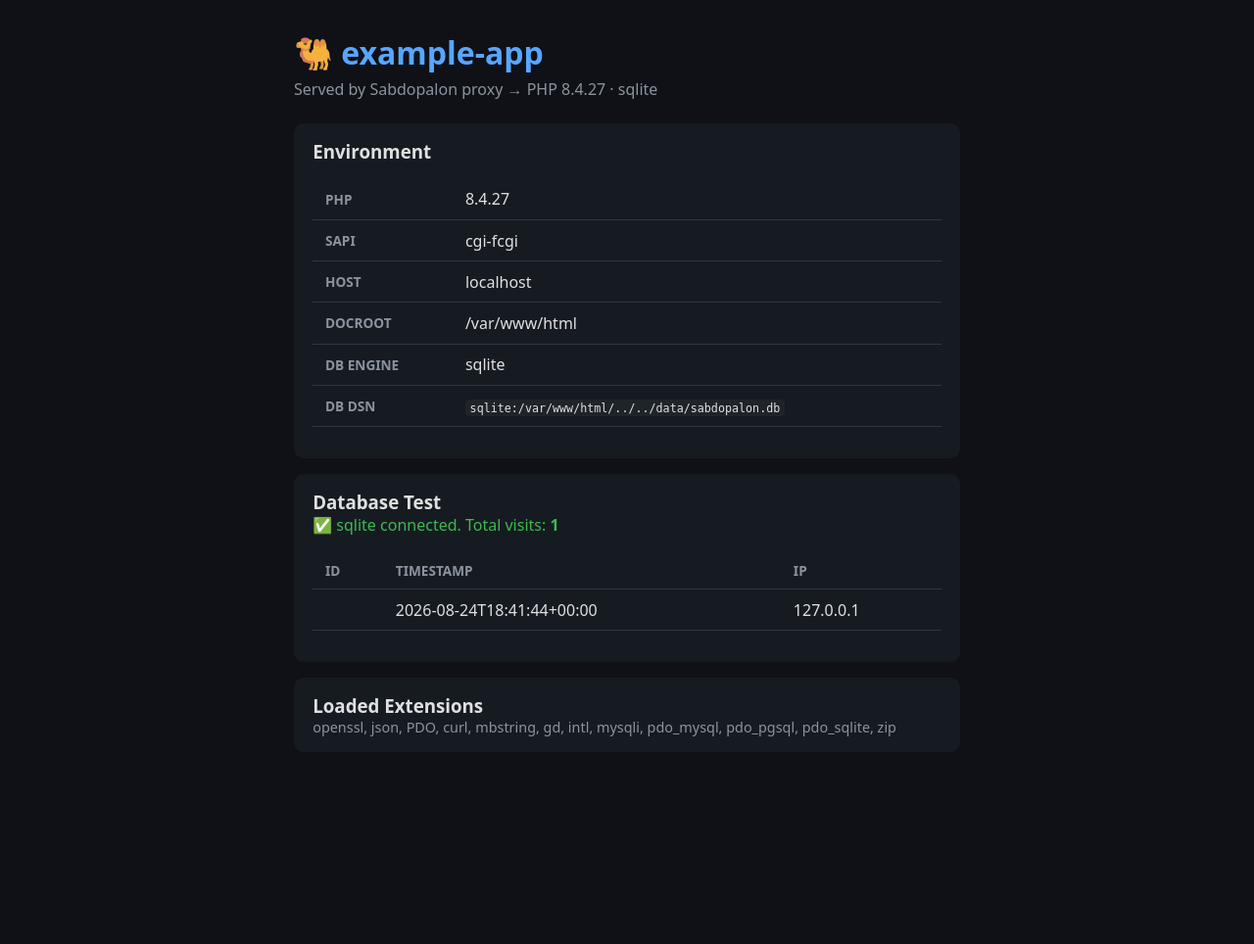
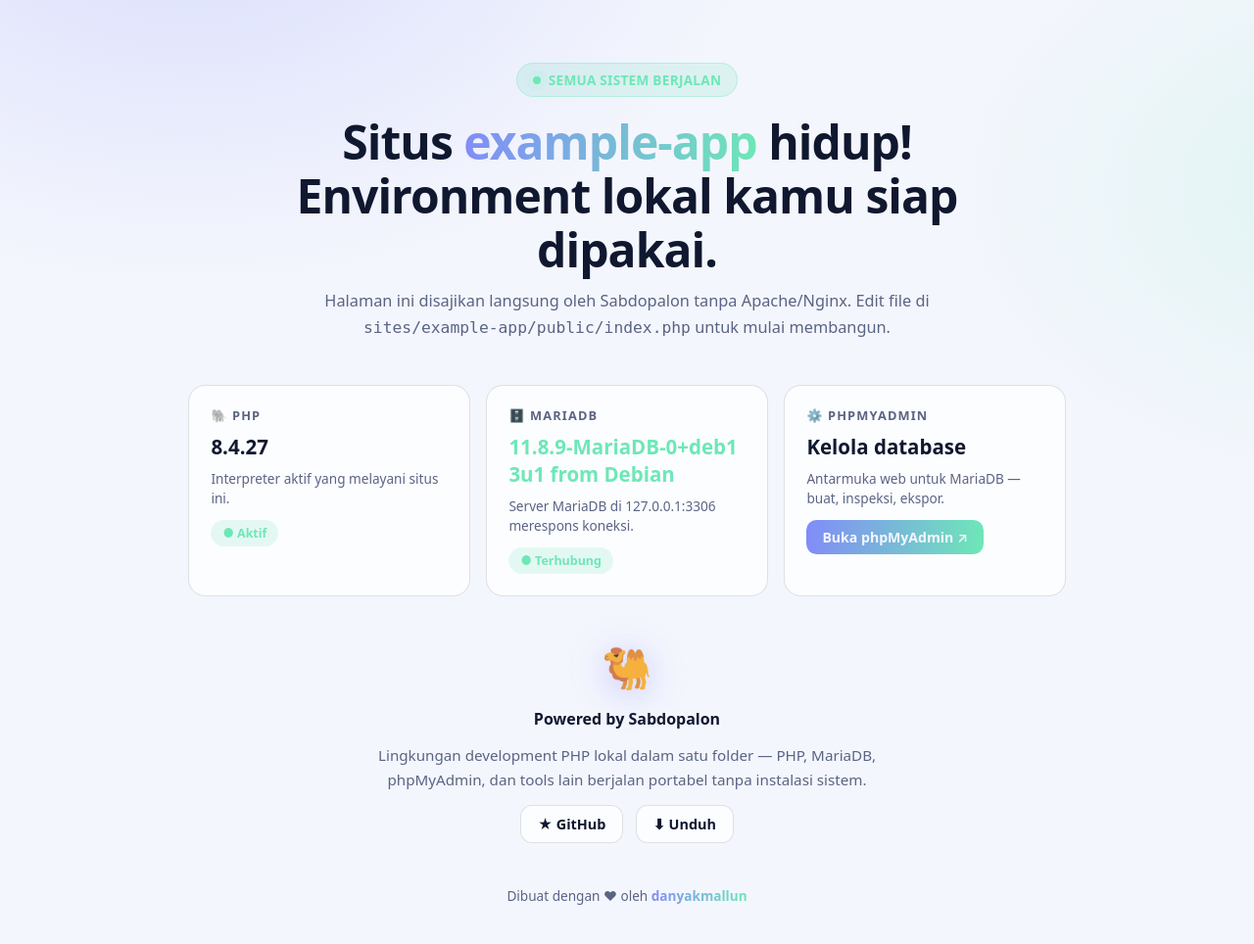
Before and after one commit to danyakmallun9999/sabdopalon, a PHP site: page / in a window 1280 px wide. Shown: the whole page at 98% size. Before the commit the page ends 752 px from the top, so only its background shows below. Run offline with PHP 8.4, Linux system fonts and the light colour scheme.

Commit message:
feat(templates): blank starter becomes a live landing page
- success hero with pulsing 'semua sistem berjalan' badge
- live stack cards: PHP version, MariaDB probe (PDO, graceful offline
  state), phpMyAdmin link derived from the request host (tld/port aware)
- Powered by Sabdopalon section + GitHub/download links, credit footer
  to danyakmallun.dev
- zero external assets — fully offline, dark/light via prefers-color-scheme
- regenerated tracked example-app demo to match

```diff
--- a/sites/example-app/public/index.php
+++ b/sites/example-app/public/index.php
@@ -1,108 +1,159 @@
 <?php
-// Sabdopalon demo site — shows PHP + database working.
-$dbEngine = getenv('SABDOPALON_DB_ENGINE') ?: 'sqlite';
-$dbPath = getenv('SABDOPALON_DB_PATH') ?: __DIR__ . '/../../data/sabdopalon.db';
-$dsn = '';
-$connected = false;
-$error = '';
+// example-app — created by Sabdopalon
+declare(strict_types=1);
 
-// Build DSN based on engine
-if ($dbEngine === 'sqlite') {
-    $dsn = 'sqlite:' . $dbPath;
-} else {
-    // MySQL/MariaDB on localhost:3306
-    $port = 3306;
-    $dsn = "mysql:host=127.0.0.1;port={$port};dbname=sabdopalon;charset=utf8mb4";
+$site   = 'example-app';
+$phpVer = PHP_VERSION;
+
+// --- database probe (bundled MariaDB: root@127.0.0.1, no password) --------
+$db = ['ok' => false, 'ver' => '', 'label' => 'MariaDB'];
+try {
+    $pdo = new PDO(
+        'mysql:host=127.0.0.1;port=3306;charset=utf8mb4',
+        'root',
+        '',
+        [PDO::ATTR_ERRMODE => PDO::ERRMODE_EXCEPTION, PDO::ATTR_TIMEOUT => 2]
+    );
+    $db['ok']  = true;
+    $db['ver'] = (string) $pdo->query('SELECT VERSION()')->fetchColumn();
+} catch (Throwable $e) {
+    $db['label'] = 'Database tidak aktif';
 }
 
-try {
-    if ($dbEngine === 'sqlite') {
-        @mkdir(dirname($dbPath), 0755, true);
-        $db = new PDO($dsn);
-    } else {
-        // root with no password (local dev default after mariadb-install-db)
-        $db = new PDO($dsn, 'root', '', [PDO::ATTR_ERRMODE => PDO::ERRMODE_EXCEPTION]);
-    }
-    $db->setAttribute(PDO::ATTR_ERRMODE, PDO::ERRMODE_EXCEPTION);
-    $connected = true;
-
-    // Create a visits table and insert a row
-    $db->exec('CREATE TABLE IF NOT EXISTS visits (id INT AUTO_INCREMENT PRIMARY KEY, ts VARCHAR(40), ip VARCHAR(45))');
-    $stmt = $db->prepare('INSERT INTO visits (ts, ip) VALUES (?, ?)');
-    $stmt->execute([date('c'), $_SERVER['REMOTE_ADDR'] ?? 'unknown']);
-    $count = (int) $db->query('SELECT COUNT(*) FROM visits')->fetchColumn();
-
-    $recent = $db->query('SELECT * FROM visits ORDER BY id DESC LIMIT 5')->fetchAll(PDO::FETCH_ASSOC);
-} catch (Exception $e) {
-    $error = $e->getMessage();
-}
+// --- phpMyAdmin link derived from the host we were reached on -------------
+$hostPart = (string) ($_SERVER['HTTP_HOST'] ?? 'localhost');
+$hostname = strtok($hostPart, ':') ?: 'localhost';
+$suffix   = str_contains($hostPart, ':') ? substr($hostPart, (int) strpos($hostPart, ':')) : '';
+$tld      = str_contains($hostname, '.') ? substr($hostname, (int) strpos($hostname, '.') + 1) : 'localhost';
+$pmaUrl   = 'http://phpmyadmin.' . $tld . $suffix;
 ?>
 <!DOCTYPE html>
-<html lang="en">
+<html lang="id">
 <head>
 <meta charset="utf-8">
 <meta name="viewport" content="width=device-width, initial-scale=1">
-  <title>example-app — Sabdopalon</title>
+<title><?= htmlspecialchars($site) ?> · Sabdopalon</title>
 <style>
+  :root {
+    --bg: #0b1020; --card: rgba(255,255,255,.06); --border: rgba(255,255,255,.12);
+    --text: #e8ecf8; --muted: #9aa4c0; --accent: #6ee7b7; --accent2: #818cf8;
+    --ok-bg: rgba(52,211,153,.12); --warn-bg: rgba(251,191,36,.12); --warn: #fbbf24;
+  }
   * { margin: 0; padding: 0; box-sizing: border-box; }
-    body { font-family: system-ui, sans-serif; background: #0f1117; color: #e0e0e0; padding: 2rem 1rem; }
-    .wrap { max-width: 680px; margin: 0 auto; }
-    h1 { color: #58a6ff; }
-    .meta { color: #8b949e; margin: .3rem 0 1.5rem; }
-    table { width: 100%; border-collapse: collapse; margin: 1rem 0; }
-    th, td { text-align: left; padding: .6rem .8rem; border-bottom: 1px solid #30363d; }
-    th { color: #8b949e; font-size: .85rem; text-transform: uppercase; }
-    .ok { color: #3fb950; } .fail { color: #f85149; }
-    .card { background: #161b22; border-radius: 10px; padding: 1rem 1.2rem; margin: 1rem 0; }
-    code { background: #1f242b; padding: .15em .4em; border-radius: 4px; font-size: .9em; }
+  body {
+    font-family: ui-sans-serif, system-ui, -apple-system, "Segoe UI", Roboto, sans-serif;
+    min-height: 100dvh; color: var(--text);
+    background:
+      radial-gradient(60rem 40rem at 15% -10%, rgba(129,140,248,.22), transparent 60%),
+      radial-gradient(50rem 35rem at 110% 20%, rgba(110,231,183,.16), transparent 55%),
+      var(--bg);
+    display: flex; flex-direction: column; align-items: center;
+    padding: 4rem 1.25rem 2.5rem; gap: 2.75rem;
+  }
+  .hero { text-align: center; max-width: 44rem; }
+  .badge {
+    display: inline-flex; align-items: center; gap: .5rem;
+    background: var(--ok-bg); color: var(--accent);
+    border: 1px solid rgba(110,231,183,.35); border-radius: 999px;
+    padding: .45rem 1rem; font-size: .85rem; font-weight: 600; letter-spacing: .02em;
+  }
+  .dot { width: .5rem; height: .5rem; border-radius: 999px; background: var(--accent);
+         box-shadow: 0 0 0 4px rgba(110,231,183,.18); animation: pulse 2s infinite; }
+  @keyframes pulse { 50% { box-shadow: 0 0 0 7px rgba(110,231,183,.05);} }
+  h1 { font-size: clamp(1.9rem, 5vw, 3rem); line-height: 1.15; margin: 1.1rem 0 .7rem; letter-spacing: -.02em; }
+  h1 span { background: linear-gradient(92deg, var(--accent2), var(--accent));
+            -webkit-background-clip: text; background-clip: text; color: transparent; }
+  .sub { color: var(--muted); font-size: 1.02rem; line-height: 1.65; }
+  .grid { display: grid; gap: 1rem; width: min(56rem, 100%);
+          grid-template-columns: repeat(auto-fit, minmax(15rem, 1fr)); }
+  .card {
+    background: var(--card); border: 1px solid var(--border); border-radius: 1.1rem;
+    padding: 1.35rem 1.4rem; backdrop-filter: blur(10px);
+    display: flex; flex-direction: column; gap: .55rem; text-align: left;
+    transition: transform .18s ease, border-color .18s ease;
+  }
+  .card:hover { transform: translateY(-3px); border-color: rgba(255,255,255,.25); }
+  .card .k { display: flex; align-items: center; gap: .6rem; font-size: .8rem; font-weight: 700;
+             text-transform: uppercase; letter-spacing: .09em; color: var(--muted); }
+  .card .v { font-size: 1.28rem; font-weight: 700; word-break: break-all; }
+  .card .n { color: var(--muted); font-size: .85rem; line-height: 1.5; }
+  .state-ok   { color: var(--accent); }
+  .state-warn { color: var(--warn); }
+  .chip { align-self: flex-start; font-size: .78rem; font-weight: 600; border-radius: 999px;
+          padding: .3rem .75rem; margin-top: .2rem; }
+  .chip.ok   { background: var(--ok-bg); color: var(--accent); }
+  .chip.warn { background: var(--warn-bg); color: var(--warn); }
+  a.btn {
+    align-self: flex-start; margin-top: .2rem; text-decoration: none; font-size: .88rem; font-weight: 600;
+    color: var(--bg); background: linear-gradient(92deg, var(--accent2), var(--accent));
+    padding: .5rem 1rem; border-radius: .65rem;
+  }
+  .powered { display: flex; flex-direction: column; align-items: center; gap: .9rem; text-align: center; }
+  .camel { font-size: 2.6rem; filter: drop-shadow(0 6px 18px rgba(129,140,248,.45)); }
+  .powered p { color: var(--muted); max-width: 34rem; line-height: 1.6; font-size: .95rem; }
+  .links { display: flex; flex-wrap: wrap; gap: .8rem; justify-content: center; }
+  .links a {
+    display: inline-flex; align-items: center; gap: .45rem; text-decoration: none; font-size: .9rem; font-weight: 600;
+    color: var(--text); background: var(--card); border: 1px solid var(--border);
+    padding: .55rem 1.05rem; border-radius: .75rem; transition: border-color .15s ease, transform .15s ease;
+  }
+  .links a:hover { border-color: var(--accent2); transform: translateY(-2px); }
+  footer { color: var(--muted); font-size: .85rem; text-align: center; }
+  footer a { color: var(--text); font-weight: 700; text-decoration: none;
+             background: linear-gradient(92deg, var(--accent2), var(--accent));
+             -webkit-background-clip: text; background-clip: text; color: transparent; }
+  @media (prefers-color-scheme: light) {
+    :root { --bg:#f4f6fd; --card:rgba(255,255,255,.75); --border:rgba(15,23,42,.12);
+            --text:#101830; --muted:#5a6484; }
+  }
 </style>
 </head>
 <body>
-<div class="wrap">
-  <h1>🐫 example-app</h1>
-  <p class="meta">Served by Sabdopalon proxy → PHP <?= phpversion() ?> · <?= $dbEngine ?></p>
+  <section class="hero">
+    <span class="badge"><span class="dot"></span> SEMUA SISTEM BERJALAN</span>
+    <h1>Situs <span><?= htmlspecialchars($site) ?></span> hidup!<br>Environment lokal kamu siap dipakai.</h1>
+    <p class="sub">Halaman ini disajikan langsung oleh Sabdopalon tanpa Apache/Nginx.
+       Edit file di <code>sites/<?= htmlspecialchars($site) ?>/public/index.php</code> untuk mulai membangun.</p>
+  </section>
 
+  <section class="grid">
     <div class="card">
-    <h3>Environment</h3>
-    <table>
-      <tr><th>PHP</th><td><?= phpversion() ?></td></tr>
-      <tr><th>SAPI</th><td><?= php_sapi_name() ?></td></tr>
-      <tr><th>Host</th><td><?= $_SERVER['HTTP_HOST'] ?></td></tr>
-      <tr><th>Docroot</th><td><?= $_SERVER['DOCUMENT_ROOT'] ?></td></tr>
-      <tr><th>DB Engine</th><td><?= htmlspecialchars($dbEngine) ?></td></tr>
-      <tr><th>DB DSN</th><td><code><?= htmlspecialchars($dsn) ?></code></td></tr>
-    </table>
+      <span class="k">🐘 PHP</span>
+      <span class="v"><?= htmlspecialchars($phpVer) ?></span>
+      <span class="n">Interpreter aktif yang melayani situs ini.</span>
+      <span class="chip ok">● Aktif</span>
     </div>
-
     <div class="card">
-    <h3>Database Test</h3>
-    <?php if ($connected): ?>
-      <p class="ok">✅ <?= htmlspecialchars($dbEngine) ?> connected. Total visits: <strong><?= $count ?></strong></p>
-      <table><tr><th>ID</th><th>Timestamp</th><th>IP</th></tr>
-      <?php foreach ($recent as $row): ?>
-        <tr><td><?= $row['id'] ?></td><td><?= $row['ts'] ?></td><td><?= $row['ip'] ?></td></tr>
-      <?php endforeach; ?>
-      </table>
+      <span class="k">🗄️ <?= htmlspecialchars($db['label']) ?></span>
+      <?php if ($db['ok']): ?>
+        <span class="v state-ok"><?= htmlspecialchars($db['ver']) ?></span>
+        <span class="n">Server MariaDB di 127.0.0.1:3306 merespons koneksi.</span>
+        <span class="chip ok">● Terhubung</span>
       <?php else: ?>
-      <p class="fail">❌ DB error: <?= htmlspecialchars($error) ?></p>
-      <p style="color:#8b949e;font-size:.85rem;margin-top:.5rem">
-        If using MariaDB/MySQL, make sure the daemon started and the database was created.
-      </p>
+        <span class="v state-warn">Offline</span>
+        <span class="n">Nyalakan lewat dashboard → halaman Database.</span>
+        <span class="chip warn">○ Tidak terhubung</span>
       <?php endif; ?>
     </div>
+    <div class="card">
+      <span class="k">⚙️ phpMyAdmin</span>
+      <span class="v">Kelola database</span>
+      <span class="n">Antarmuka web untuk MariaDB — buat, inspeksi, ekspor.</span>
+      <a class="btn" href="<?= htmlspecialchars($pmaUrl) ?>">Buka phpMyAdmin ↗</a>
+    </div>
+  </section>
 
-  <div class="card">
-    <h3>Loaded Extensions</h3>
-    <p style="color:#8b949e;font-size:.9rem">
-      <?php
-      $exts = get_loaded_extensions();
-      $interesting = array_filter($exts, fn($e) => in_array(strtolower($e), [
-          'pdo','pdo_sqlite','pdo_mysql','pdo_pgsql','mysqli','curl','mbstring','openssl','json','zip','gd','intl'
-      ]));
-      echo implode(', ', $interesting ?: ['(none of interest)']);
-      ?>
-    </p>
+  <section class="powered">
+    <div class="camel">🐫</div>
+    <strong>Powered by Sabdopalon</strong>
+    <p>Lingkungan development PHP lokal dalam satu folder — PHP, MariaDB,
+       phpMyAdmin, dan tools lain berjalan portabel tanpa instalasi sistem.</p>
+    <div class="links">
+      <a href="https://github.com/danyakmallun9999/sabdopalon" target="_blank" rel="noopener">★ GitHub</a>
+      <a href="https://github.com/danyakmallun9999/sabdopalon/releases" target="_blank" rel="noopener">⬇ Unduh</a>
     </div>
-</div>
+  </section>
+
+  <footer>Dibuat dengan ❤ oleh <a href="https://danyakmallun.dev" target="_blank" rel="noopener">danyakmallun</a></footer>
 </body>
 </html>
--- a/sites/example-app/public/pgcheck.php
+++ /dev/null
@@ -1,6 +0,0 @@
-<?php header('Content-Type: text/plain');
-try {
-  $pdo = new PDO('pgsql:host=127.0.0.1;port=5432;dbname=postgres', 'sabdopalon', '');
-  echo "PG CONNECTED: " . $pdo->query('select version()')->fetchColumn() . "\n";
-} catch (Exception $e) { echo "FAIL: ".$e->getMessage()."\n"; }
-echo "SABDOPALON_PG=" . getenv('SABDOPALON_PG_HOST') . "\n";
```
Also changed, not shown: sites/example-app/public/index.html (deleted, +0 -18 lines), sites/example-app/public/meilicheck.php (deleted, +0 -34 lines), sites/example-app/public/s3check.php (deleted, +0 -63 lines), sites/example-app/.sabdopalon.yml (deleted), 2 other files. Lines whose indentation alone changed are shown as unchanged.
